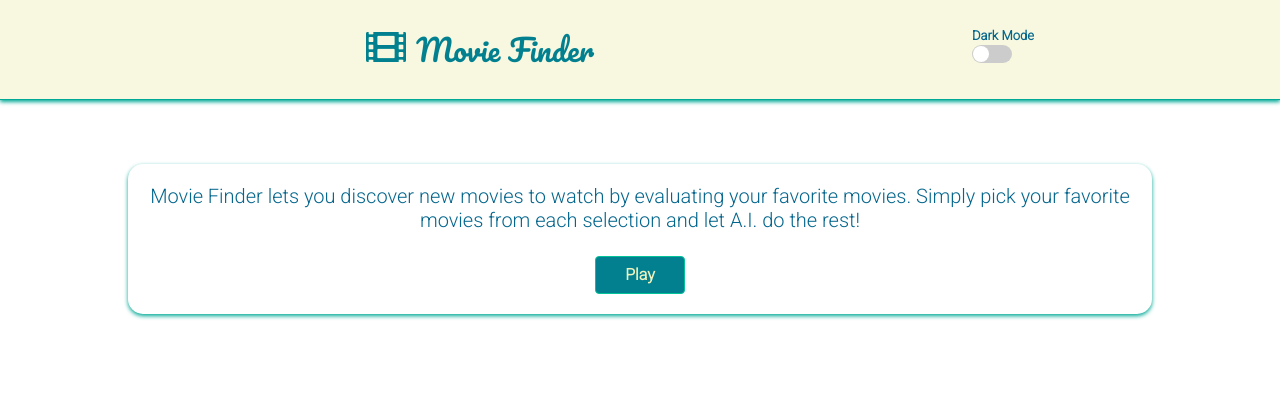
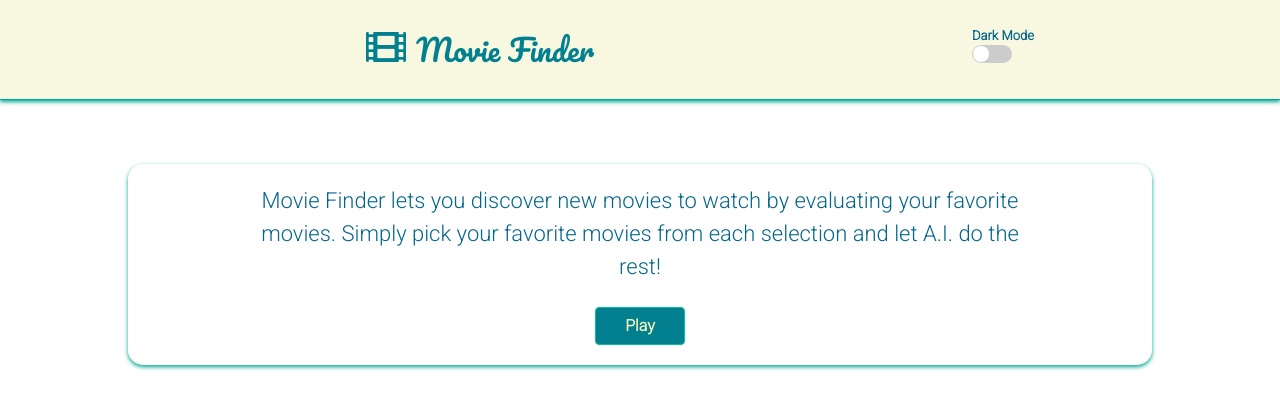
Before and after one commit to Giannoulo/Movie-finder, a React (Create React App) app: page / in a window 1280 px wide. Shown: the top 410 px of the page. Built offline with nearby package versions, Linux system fonts and the light colour scheme.

Commit message:
Centered landing page text

```diff
--- a/src/Components/Card/Card.js
+++ b/src/Components/Card/Card.js
@@ -37,7 +37,7 @@ const Card = (props) => {
         <div className="row justify-content-center dark-body" id="card-row">
           {props.playFinder ? (
             <div className="col dark-card" id="card-col">
-              <h2 id="card-title">Choose your favorite Movie!</h2>
+              <h2 id="card-title">Choose your favorite movie!</h2>
               <div className="row">{movieTiles}</div>
               <div className="row justify-content-center">
                 <div className="col">
@@ -54,11 +54,11 @@ const Card = (props) => {
             </div>
           ) : (
             <div className="col dark-card" id="card-col">
-              <h5 id="card-title">
+              <p id="card-title-landing">
                 Movie Finder lets you discover new movies to watch by evaluating your favorite
                 movies. Simply pick your favorite movies from each selection and let A.I. do the
                 rest!
-              </h5>
+              </p>
               <div className="row">
                 <div className="col">
                   <button
@@ -78,7 +78,7 @@ const Card = (props) => {
         <div className="row justify-content-center" id="card-row">
           {props.playFinder ? (
             <div className="col" id="card-col">
-              <h2 id="card-title">Choose your favorite Movie!</h2>
+              <h2 id="card-title">Choose your favorite movie!</h2>
               <div className="row">{movieTiles}</div>
               <div className="row justify-content-center">
                 <div className="col">
@@ -95,11 +95,11 @@ const Card = (props) => {
             </div>
           ) : (
             <div className="col" id="card-col">
-              <h5 id="card-title">
+              <p id="card-title-landing">
                 Movie Finder lets you discover new movies to watch by evaluating your favorite
                 movies. Simply pick your favorite movies from each selection and let A.I. do the
                 rest!
-              </h5>
+              </p>
               <div className="row">
                 <div className="col">
                   <button
--- a/src/SCSS/_card.scss
+++ b/src/SCSS/_card.scss
@@ -18,7 +18,14 @@
 }
 
 #card-title {
-  margin-bottom: 24px;
+  max-width: 80%;
+  margin: auto;
+}
+
+#card-title-landing {
+  font-size: 22px;
+  max-width: 80%;
+  margin: auto;
 }
 
 #card-col {
@@ -35,4 +42,7 @@
     color: white;
     box-shadow: 0px 2px 4px $drop-shadow-dark;
   }
+  & > div:first-of-type {
+    margin-top: 24px;
+  }
 }
--- a/src/SCSS/main.css
+++ b/src/SCSS/main.css
@@ -172,7 +172,14 @@
 }
 
 #card-title {
-  margin-bottom: 24px;
+  max-width: 80%;
+  margin: auto;
+}
+
+#card-title-landing {
+  font-size: 22px;
+  max-width: 80%;
+  margin: auto;
 }
 
 #card-col {
@@ -192,6 +199,10 @@
   color: white;
   -webkit-box-shadow: 0px 2px 4px #f0f3bd;
           box-shadow: 0px 2px 4px #f0f3bd;
+}
+
+#card-col > div:first-of-type {
+  margin-top: 24px;
 }
 
 /* The switch - the box around the slider */
```
Also changed, not shown: 1 other file (tests, documents, lock files or other folders).
